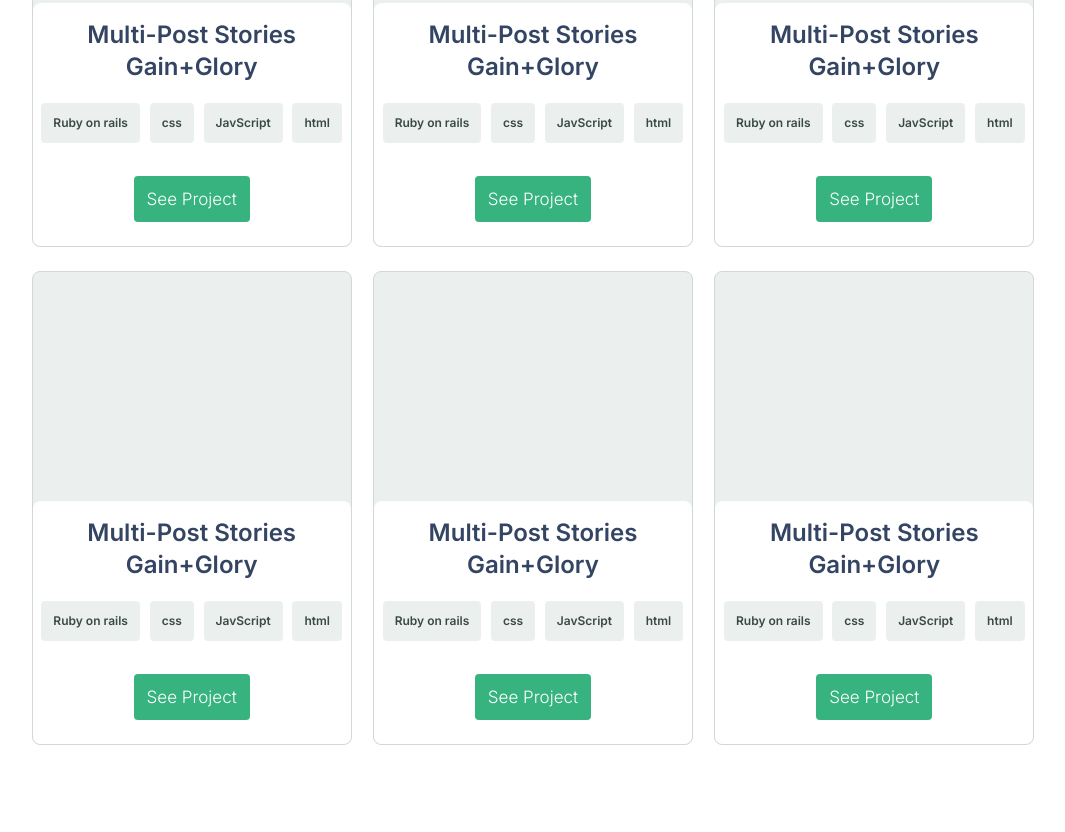
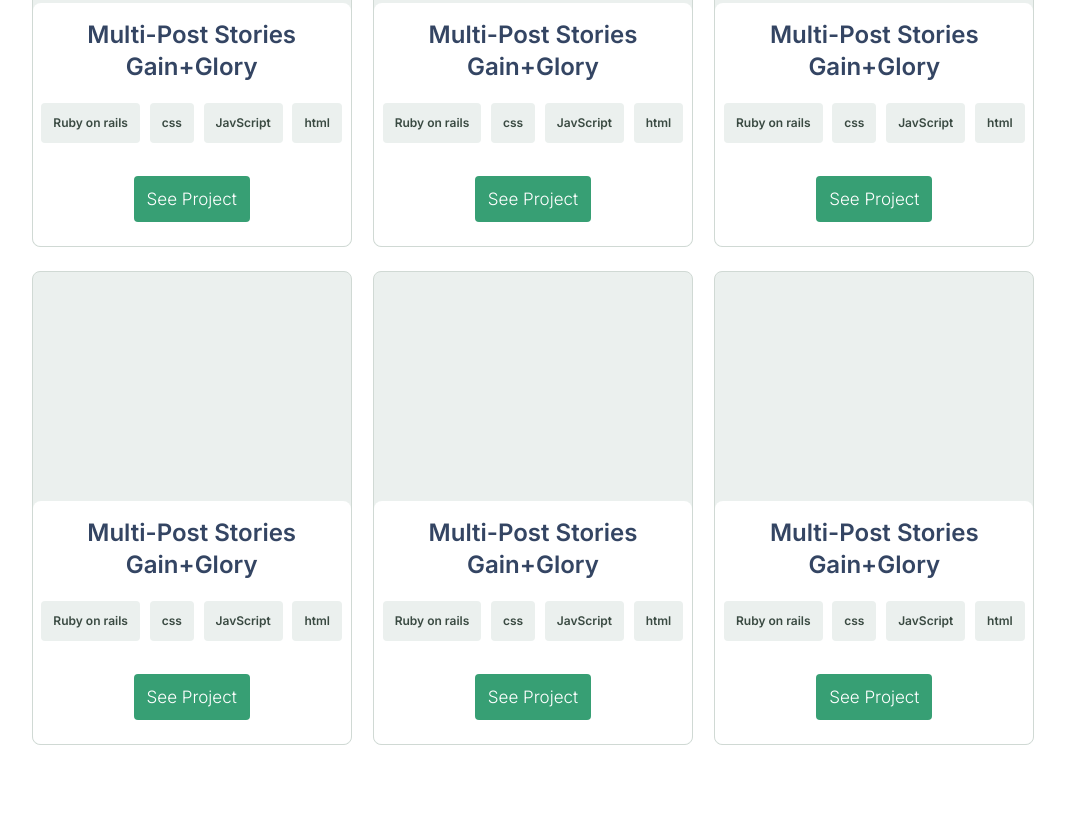
Before and after one commit to gfrancoarq/architect-portfolio, a website: page index.html in a window 1280 px wide. Shown: the part 1293-2125 px from the top of the page, without its empty margins (107-1172 px from the left). Drawn offline with nearby package versions, Linux system fonts and the light colour scheme.

Commit message:
Background color modified on buttons

```diff
--- a/style.css
+++ b/style.css
@@ -305,7 +305,7 @@ nav {
 }
 
 button {
-  background-color: #36b37f;
+  background-color: #30a574;
   color: white;
   padding: 13px;
   margin: auto;
@@ -405,7 +405,7 @@ button {
 }
 
 .hoverme {
-  background-color: #36b37f;
+  background-color: #379f74;
 }
 
 .hoverme:hover {
```
